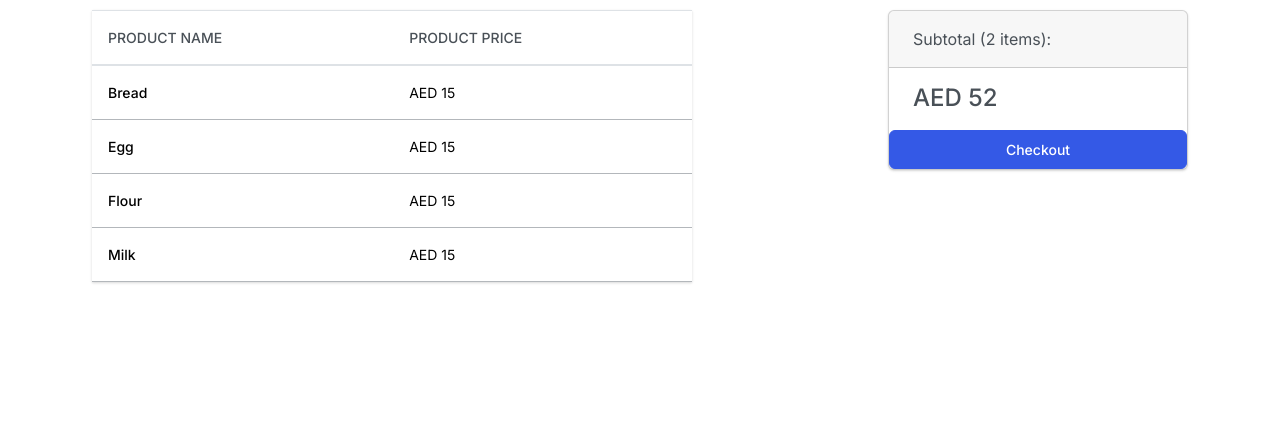
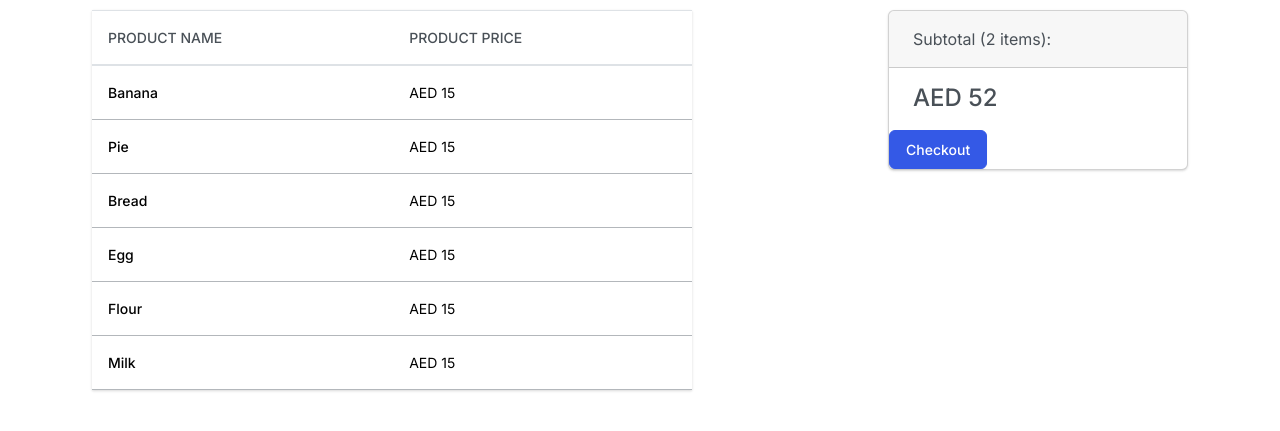
Before and after one commit to SusanDz/monolithic-application, a Flask app: page /order in a window 1280 px wide. Shown: the part 67-498 px from the top of the page. Run offline with Flask 3, Linux system fonts and the light colour scheme; some libraries are stand-ins or nearby versions.

```diff
--- a/webapp/templates/order.html
+++ b/webapp/templates/order.html
@@ -4,7 +4,8 @@
 {% block content %}
 <div class="order-container">
     <div class="has-table">
-        <table class="table table-hover">
+        {% if data |length != 0 %}
+        <table id="order-table" class="table table-hover">
             <thead>
             <tr>
                 <th scope="col">Product Name</th>
@@ -12,6 +13,13 @@
             </tr>
             </thead>
             <tbody>
+                {% for item in data %}
+                    <tr class="table-secondary">
+                        <th scope="row">{{ item['name'] }}</th>
+                        <td>AED {{ item['price'] }}</td>
+                    </tr>
+                {% endfor %}
+
             <tr class="table-secondary">
                 <th scope="row">Bread</th>
                 <td>AED 15</td>
@@ -30,13 +38,33 @@
             </tr>
             </tbody>
         </table>
+        {% else %}
+        <div id="empty-card" class="card" style="display:none; width: 450px; border: 0; box-shadow:none">
+            <div class="card-body">
+              <h3 class="card-title">Your Shopping Cart is empty.</h3>
+            </div>
+        </div>
+        {% endif %}
     </div>
     <div class="card bg-secondary mb-3" style="max-width: 20rem; height: 160px">
         <div class="card-header">Subtotal (2 items):</div>
         <div class="card-body">
         <h4 class="card-title">AED 52</h4>
         </div>
-        <button type="button" class="btn btn-primary">Checkout</button>
+        <form action="" method="POST">
+            <button id="checkout-btn" type="submit" class="btn btn-primary" styles="width: 100%">Checkout</button>
+        </form>
+        <!-- <button id="checkout-btn" type="button" class="btn btn-primary">Checkout</button> -->
     </div>
 </div>
+<script>
+    // const button = document.getElementById('checkout-btn');
+    // const table = document.getElementById('order-table');
+    // const card = document.getElementById('empty-card');
+
+    // button.addEventListener('click', () => {
+    //     table.style.display = 'none'; // hide the table
+    //     card.style.display = 'block'; // display card
+    // });
+</script>
 {% endblock %}
```
